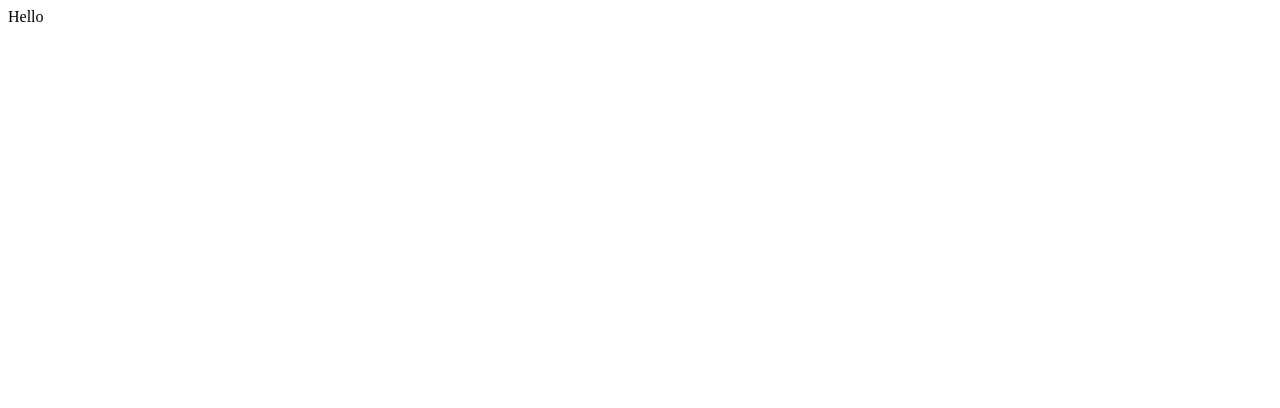
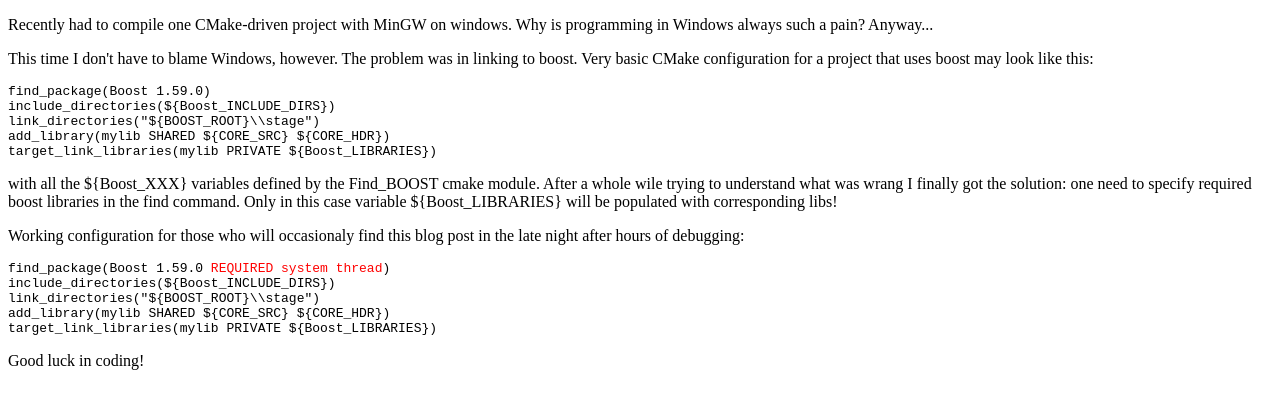
Before and after one commit to adevaykin/xwaffelx.github.io, a plain HTML site: page index.html in a window 1280 px wide. Drawn offline with Linux system fonts and the light colour scheme.

Commit message:
Very first note

```diff
--- a/index.html
+++ b/index.html
@@ -1 +1,41 @@
-Hello
+<!doctype html>
+
+<html>
+<head>
+<title>Hacking notes &amp; stories</title>
+</head>
+<body>
+<p>
+Recently had to compile one CMake-driven project with MinGW on windows. Why is programming in Windows always such a pain? Anyway...
+</p>
+<p>
+This time I don't have to blame Windows, however. The problem was in linking to boost.
+Very basic CMake configuration for a project that uses boost may look like this:
+<p>
+<pre>
+find_package(Boost 1.59.0)
+include_directories(${Boost_INCLUDE_DIRS})
+link_directories("${BOOST_ROOT}\\stage")
+add_library(mylib SHARED ${CORE_SRC} ${CORE_HDR})
+target_link_libraries(mylib PRIVATE ${Boost_LIBRARIES})
+</pre>
+</p>
+with all the ${Boost_XXX} variables defined by the Find_BOOST cmake module. After a whole wile trying to understand what was wrang I finally got the solution: one need to specify required boost libraries in the find command. Only in this case variable ${Boost_LIBRARIES} will be populated with corresponding libs!
+</p>
+<p>
+Working configuration for those who will occasionaly find this blog post in the late night after hours of debugging:
+<p>
+<pre>
+find_package(Boost 1.59.0 <font color="#f00">REQUIRED system thread</font>)
+include_directories(${Boost_INCLUDE_DIRS})
+link_directories("${BOOST_ROOT}\\stage")
+add_library(mylib SHARED ${CORE_SRC} ${CORE_HDR})
+target_link_libraries(mylib PRIVATE ${Boost_LIBRARIES})
+</pre>
+</p>
+</p>
+<p>
+Good luck in coding!
+</p>
+</body>
+</html>
```
